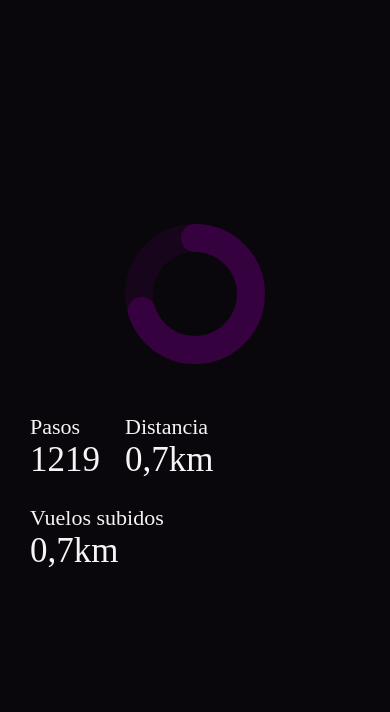
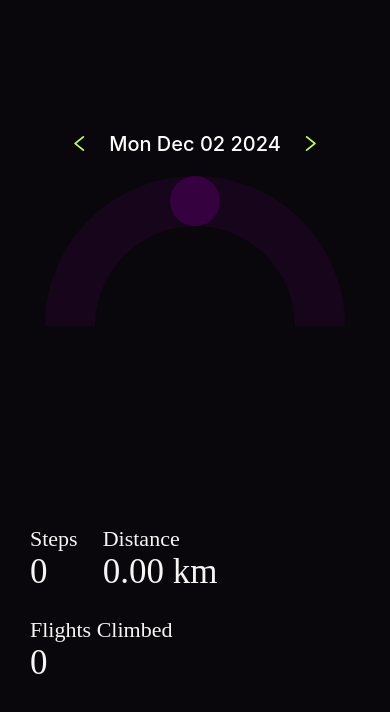
Before and after one commit to 0Memo/step-counter, a React Native app: screen / in a window 390 px wide. Shown: the top 712 px of the page. Built offline with nearby package versions, Linux system fonts and the light colour scheme.

Commit message:
updated app files

```diff
--- a/App.tsx
+++ b/App.tsx
@@ -6,12 +6,27 @@ import RingProgress from './src/components/RingProgress';
 import * as Font from 'expo-font';
 import * as SplashScreen from 'expo-splash-screen';
 import { useEffect, useState } from 'react';
+import React from 'react';
+import useHealthData from './src/hooks/useHealthData';
+import { AntDesign } from '@expo/vector-icons';
 // import AppleHealthKit from 'react-native-health';
 
 // Prevent the splash screen from auto-hiding
 SplashScreen.preventAutoHideAsync();
 
+const STEPS_GOAL = 10_000;
+
 export default function App() {
+  const [date, setDate] = useState(new Date());
+  const { steps, flights, distance } = useHealthData(date);
+
+  const changeDate = (numDays: number) => {
+    const currentDate = new Date(date); // Create a copy of the current date
+    // Update the date by adding/subtracting the number of days
+    currentDate.setDate(currentDate.getDate() + numDays);
+
+    setDate(currentDate); // Update the state variable
+  };
 
   const [fontsLoaded, setFontsLoaded] = useState(false);
 
@@ -37,18 +52,34 @@ export default function App() {
 
   return (
     <View style={styles.container}>
-      {/* <View style={styles.mainTitle}>
-        <Text style={styles.boldText}>¡Cuenta tus pasos!</Text>
-      </View> */}
+      <View style={styles.datePicker}>
+        <AntDesign
+          onPress={() => changeDate(-1)}
+          name="left"
+          size={20}
+          color="#C3FF53"
+        />
+        <Text style={styles.date}>{date.toDateString()}</Text>
 
-      <RingProgress progress={ 0.7 } />
+        <AntDesign
+          onPress={() => changeDate(1)}
+          name="right"
+          size={20}
+          color="#C3FF53"
+        />
+      </View>
+
+      <RingProgress
+        radius={150}
+        strokeWidth={50}
+        progress={steps / STEPS_GOAL}
+      />
 
       <View style={styles.values}>
-        <Value label='Pasos' value='1219' />
-        <Value label='Distancia' value='0,7km' />
-        <Value label='Vuelos subidos' value='0,7km' />
+        <Value label="Steps" value={steps.toString()} />
+        <Value label="Distance" value={`${(distance / 1000).toFixed(2)} km`} />
+        <Value label="Flights Climbed" value={flights.toString()} />
       </View>
-
 
       <StatusBar style="auto" />
     </View>
@@ -84,5 +115,17 @@ const styles = StyleSheet.create({
     fontSize: 32,
     letterSpacing: 1.5,
     color: '#f5f5f5'
-  }
+  },
+  datePicker: {
+    alignItems: 'center',
+    padding: 20,
+    flexDirection: 'row',
+    justifyContent: 'center',
+  },
+  date: {
+    color: 'white',
+    fontWeight: '500',
+    fontSize: 20,
+    marginHorizontal: 20,
+  },
 });
--- a/package.json
+++ b/package.json
@@ -10,6 +10,7 @@
   },
   "dependencies": {
     "@expo/config-plugins": "~9.0.0",
+    "@expo/vector-icons": "^14.0.4",
     "@react-native/gradle-plugin": "^0.74.89",
     "@types/react": "^18.3.18",
     "expo": "^52.0.28",
--- a/src/components/Value.tsx
+++ b/src/components/Value.tsx
@@ -1,3 +1,4 @@
+import React from "react";
 import { StyleSheet, Text, View } from "react-native";
 
 type ValueProps = {
--- a/src/hooks/useHealthData.tsx
+++ b/src/hooks/useHealthData.tsx
@@ -97,12 +97,17 @@ const useHealthData = (date: Date) => {
             return;
         }
 
-        // request permissions
-        await requestPermission([
+        // Request permissions only if not already granted
+        const permissionsGranted = await requestPermission([
             { accessType: 'read', recordType: 'Steps' },
             { accessType: 'read', recordType: 'Distance' },
             { accessType: 'read', recordType: 'FloorsClimbed' },
         ]);
+
+        if (!permissionsGranted) {
+            console.log('Permissions not granted');
+            return;
+        }
 
         const timeRangeFilter: TimeRangeFilter = {
             operator: 'between',
@@ -110,6 +115,7 @@ const useHealthData = (date: Date) => {
             endTime: new Date(date.setHours(23, 59, 59, 999)).toISOString(),
         };
 
+        try {
             // Steps
             const steps = await readRecords('Steps', { timeRangeFilter });
             const totalSteps = steps.records.reduce((sum, cur) => sum + cur.count, 0);
@@ -127,6 +133,9 @@ const useHealthData = (date: Date) => {
             const floorsClimbed = await readRecords('FloorsClimbed', { timeRangeFilter });
             const totalFloors = floorsClimbed.records.reduce((sum, cur) => sum + cur.floors, 0);
             setFlights(totalFloors);
+        } catch (err) {
+            console.log('Error reading health data', err);
+        }
     };
 
     useEffect(() => {
--- a/tsconfig.json
+++ b/tsconfig.json
@@ -1,6 +1,7 @@
 {
   "extends": "expo/tsconfig.base",
   "compilerOptions": {
+    "jsx": "react",
     "strict": true
   }
 }
```
Also changed, not shown: 1 other file (tests, documents, lock files or other folders). Lines whose indentation alone changed are shown as unchanged.
